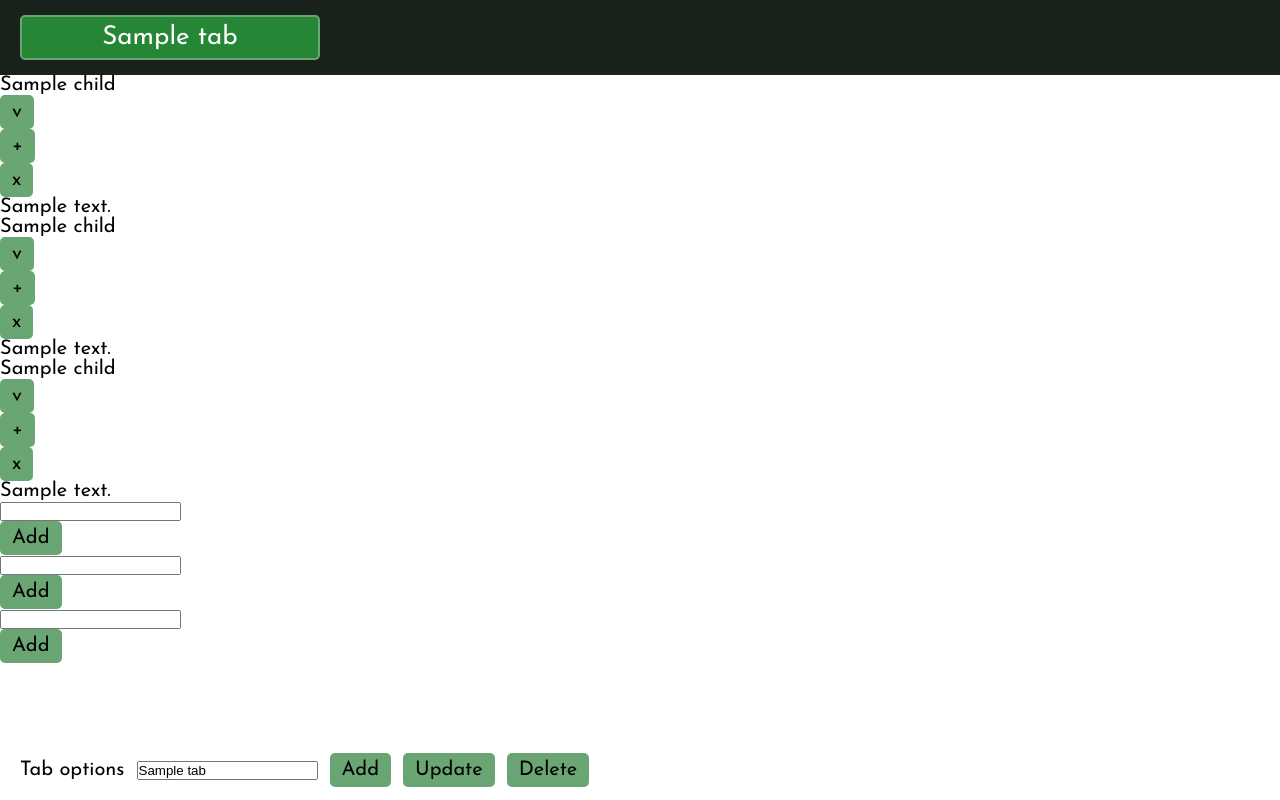
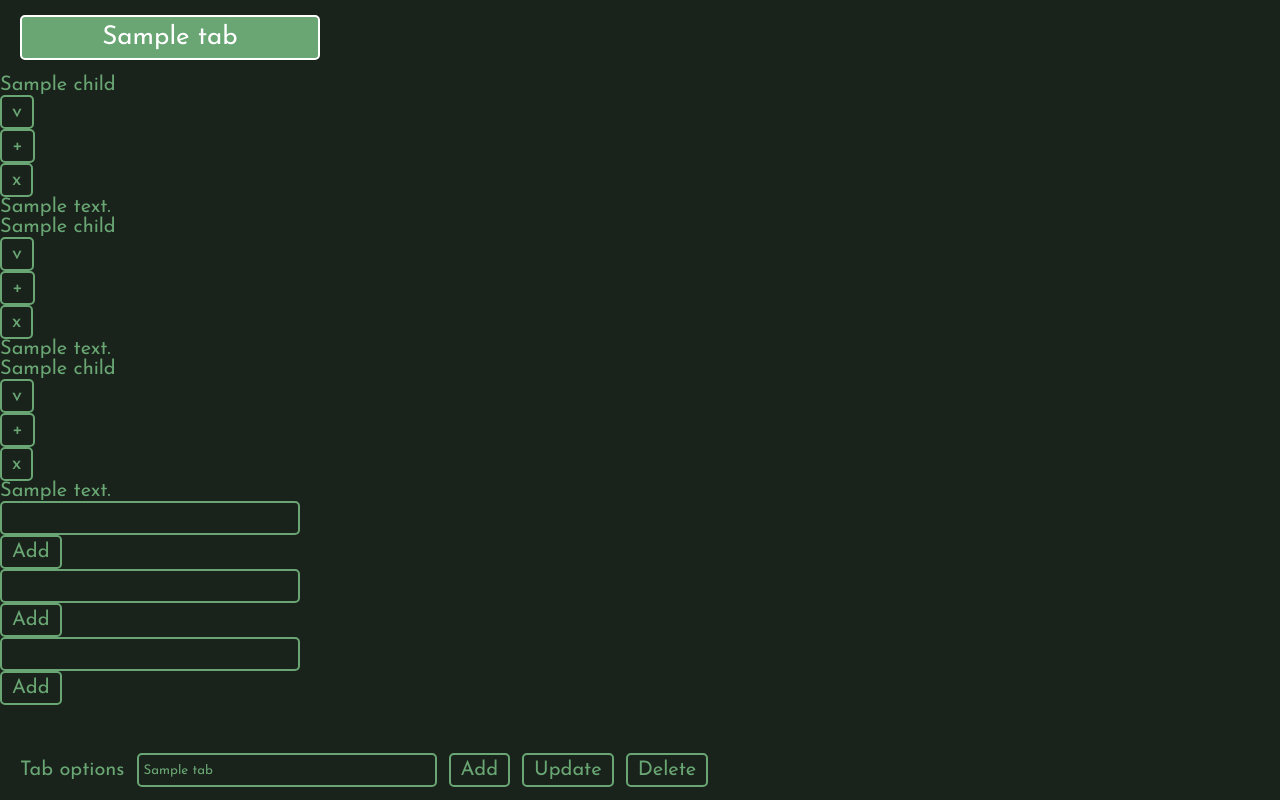
Before and after one commit to adam-thomas/the-grand-calcutron, a Django app: template calcutron/templates/calcutron/main.html in a window 1280 px wide. Run offline with Django 3.2, Linux system fonts and the light colour scheme; the template is opened without the code that fills it: most values are stand-ins (such as "Sample title", 1, 10 or a date in 2020); style sheets or scripts are compiled from the project's sources; some libraries are stand-ins or nearby versions.

Commit message:
First pass at dark mode!

```diff
--- a/calcutron/static/styles/components.less
+++ b/calcutron/static/styles/components.less
@@ -1,29 +1,46 @@
-button, .button {
-    padding: 5px 10px;
-    background-color: @light-green;
+button, .button, input, .input {
+    background-color: @dark-green;
     border: 2px solid @light-green;
     border-radius: 5px;
 
-    color: @black;
-    cursor: pointer;
+    color: @light-green;
     outline: none;
 
     display: flex;
     flex-flow: row;
     align-items: center;
     justify-content: center;
+}
 
-    &:hover:not(:disabled):not(.disabled) {
-        border: 2px solid @white;
+button {
+    padding: 5px 10px;
+    cursor: pointer;
+
+    &:hover:not(:disabled):not(.disabled):not(.active) {
+        color: @dark-green;
+        background-color: @light-green;
+        border-color: @light-green;
+    }
+
+    &.active {
+        background-color: @light-green;
+        border-color: @white;
         color: @white;
     }
 
-    &.active {
-        background-color: @main-green;
-        color: @white;
-    }
-
-    &:focused, &:active {
+    &:focus, &:active {
         outline: none;
     }
 }
+
+input {
+    width: 300px;
+    height: 34px;
+    border-radius: 5px;
+    padding: 0 5px;
+    .font-face();
+
+    &:focus {
+        border-color: @white;
+    }
+}
--- a/calcutron/static/styles/fonts.less
+++ b/calcutron/static/styles/fonts.less
@@ -12,6 +12,7 @@
 .font-base {
     .font-face();
     .font-size();
+    color: @light-green;
 }
 
 body, button {
--- a/calcutron/static/styles/todo-list.less
+++ b/calcutron/static/styles/todo-list.less
@@ -1,3 +1,6 @@
+body {
+    background-color: @dark-green;
+
     nav {
         width: 100%;
         padding: 15px 0;
@@ -7,8 +10,6 @@ nav {
         flex-flow: row;
         align-items: center;
         justify-content: flex-start;
-
-    background-color: @dark-green;
 
         button {
             height: 45px;
@@ -26,6 +27,8 @@ nav {
         height: 100%;
         flex: 0 1 auto;
 
+        color: @light-green;
+
         .tab-contents-container {
             width: 100%;
             height: 100%;
@@ -35,10 +38,6 @@ nav {
 
             &:not(.show) {
                 display: none;
-        }
-
-        button:hover {
-            border-color: @main-green !important;
             }
 
             ul {
@@ -107,7 +106,6 @@ nav {
         height: 60px;
         flex: 0 0 auto;
 
-    background-color: @white;
         z-index: 1;
 
         form {
@@ -128,3 +126,4 @@ nav {
             }
         }
     }
+}
```
Lines whose indentation alone changed are shown as unchanged.
